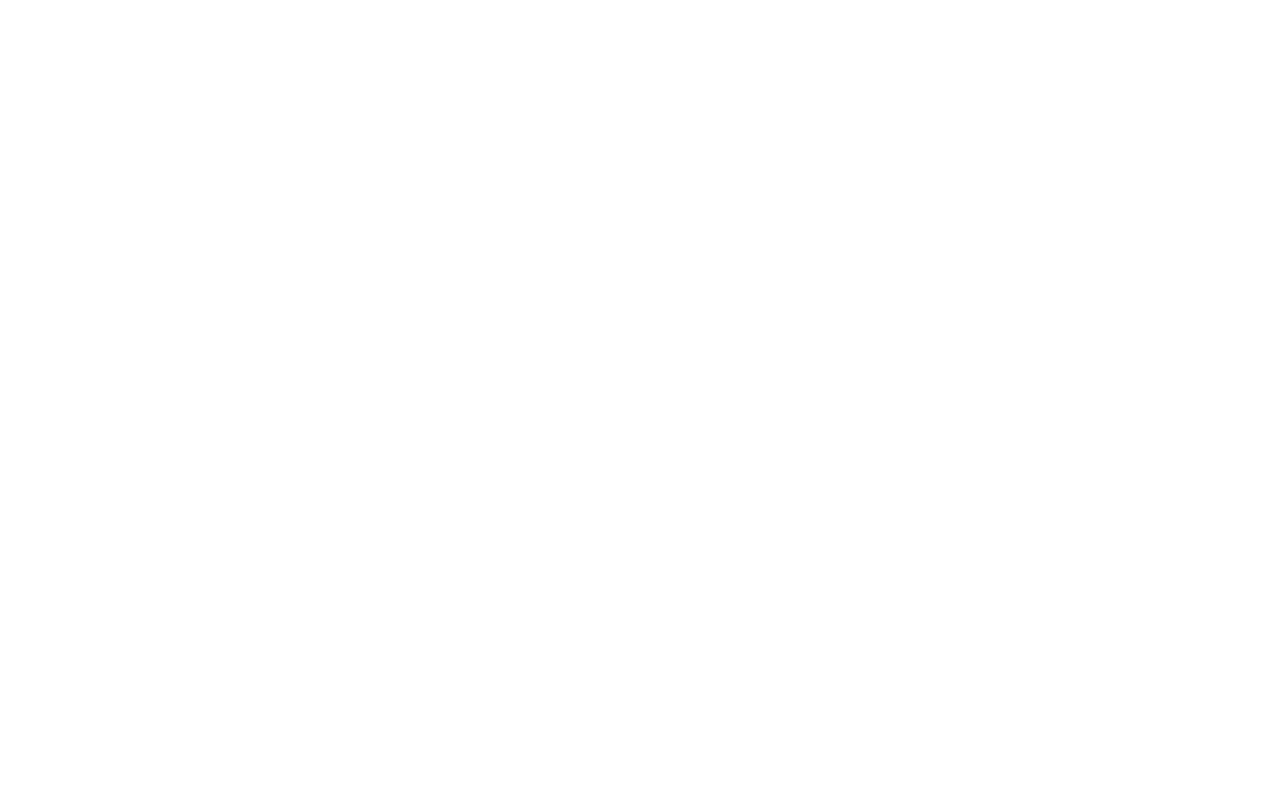
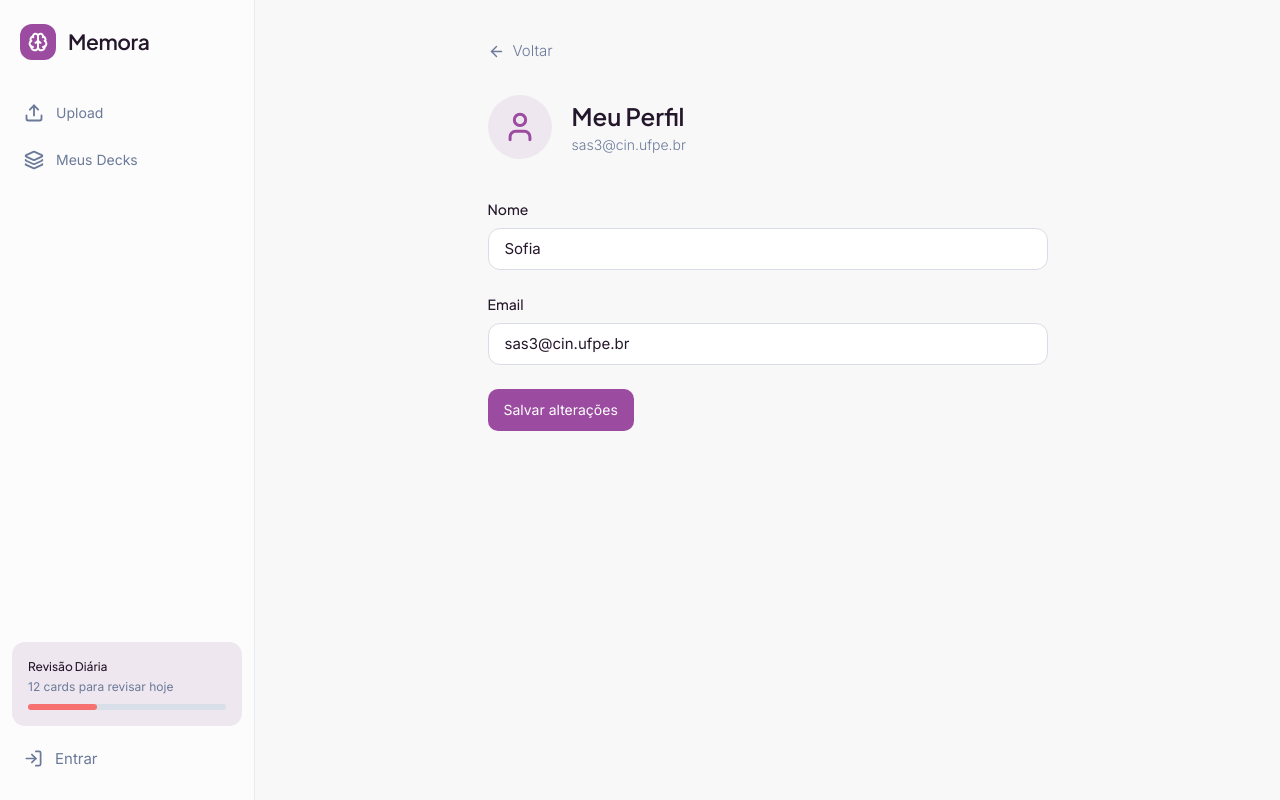
Before and after one commit to sofiaavallone/MEMORA, a React (Vite) app in the folder client/: page /profile in a window 1280 px wide. Before the commit this address had no page. Built offline with nearby package versions, Linux system fonts and the light colour scheme.

Commit message:
feat: implementar tela de Meu Perfil

```diff
--- a/client/src/App.tsx
+++ b/client/src/App.tsx
@@ -2,6 +2,7 @@
 import { UploadPage } from "./app/uploadPage";
 import { DecksPage } from "./app/decksPage";
 import { FlashcardPage } from "./app/flashcardPage";
+import { ProfilePage } from "./app/profilePage";
 
 function App() {
   return (
@@ -10,6 +11,7 @@
         <Route path="/" element={<UploadPage />} />
         <Route path="/decks" element={<DecksPage />} />
         <Route path="/flashcards" element={<FlashcardPage />} />
+        <Route path="/profile" element={<ProfilePage />} />
       </Routes>
     </BrowserRouter>
   );
--- /dev/null
+++ b/client/src/app/profilePage.tsx
@@ -0,0 +1,106 @@
+import { ArrowLeft, User } from "lucide-react";
+import { useNavigate } from "react-router-dom";
+import { useState } from "react";
+import { SideBar } from "../components/sideBar";
+
+type UserData = {
+    name: string;
+    email: string;
+};
+
+export function ProfilePage() {
+    const navigate = useNavigate();
+
+    const [user, setUser] = useState<UserData>({
+        name: "Sofia",
+        email: "sas3@cin.ufpe.br",
+    });
+
+    const [name, setName] = useState(user.name);
+    const [email, setEmail] = useState(user.email);
+
+    const handleSubmit: React.ComponentProps<"form">["onSubmit"] = (event) => {
+        event.preventDefault();
+
+        setUser({
+            name,
+            email,
+        });
+
+        alert("Alterações salvas com sucesso!");
+    };
+
+    return (
+        <div className="min-h-screen bg-[#f8f8f8]">
+            <div className="flex">
+                <SideBar
+                    reviewCardsCount={12}
+                    reviewProgressPercentage={35}
+                    activeItem="profile"
+                    user={{ name: user.name, email: user.email }}
+                    onLogout={() => navigate("/")}
+                />
+
+                <main className="flex-1 px-8 py-10">
+                    <section className="mx-auto w-full max-w-[560px]">
+                        <button
+                            type="button"
+                            onClick={() => navigate(-1)}
+                            className="mb-8 flex items-center gap-2 text-[15px] text-[#6b7a99] font-light transition-colors duration-200 hover:text-[#24172b]"
+                        >
+                            <ArrowLeft size={17} strokeWidth={2} />
+                            <span>Voltar</span>
+                        </button>
+
+                        <div className="mb-10 flex items-center gap-5">
+                            <div className="flex h-16 w-16 items-center justify-center rounded-full bg-[#eee7ef] text-[#9b4ca0]">
+                                <User size={34} strokeWidth={2.1} />
+                            </div>
+
+                            <div>
+                                <h1 className="text-[24px] font-heading font-semibold text-[#24172b]">
+                                    Meu Perfil
+                                </h1>
+
+                                <p className="text-[14px] text-[#6b7a99] font-light">{email}</p>
+                            </div>
+                        </div>
+
+                        <form onSubmit={handleSubmit} className="space-y-6">
+                            <div>
+                                <label className="mb-2 block text-[14px] font-heading font-normal text-[#24172b]">
+                                    Nome
+                                </label>
+                                <input
+                                    type="text"
+                                    value={name}
+                                    onChange={(event) => setName(event.target.value)}
+                                    className="h-[42px] w-full rounded-[12px] border border-[#d9dde7] px-4 text-[15px] text-[#24172b] outline-none placeholder:text-[#7c89a3] focus:ring-2 focus:ring-offset-1 focus:ring-[#9b4ca0]"
+                                />
+                            </div>
+
+                            <div>
+                                <label className="mb-2 block text-[14px] font-heading font-normal text-[#24172b]">
+                                    Email
+                                </label>
+                                <input
+                                    type="email"
+                                    value={email}
+                                    onChange={(event) => setEmail(event.target.value)}
+                                    className="h-[42px] w-full rounded-[12px] border border-[#d9dde7] px-4 text-[15px] text-[#24172b] outline-none placeholder:text-[#7c89a3] focus:ring-2 focus:ring-offset-1 focus:ring-[#9b4ca0]"
+                                />
+                            </div>
+
+                            <button
+                                type="submit"
+                                className="h-[42px] rounded-[10px] bg-[#9b4ca0] px-4 text-[14px] font-normal text-white transition-colors duration-200 hover:bg-[#8d4192]"
+                            >
+                                Salvar alterações
+                            </button>
+                        </form>
+                    </section>
+                </main>
+            </div>
+        </div>
+    );
+}
```
